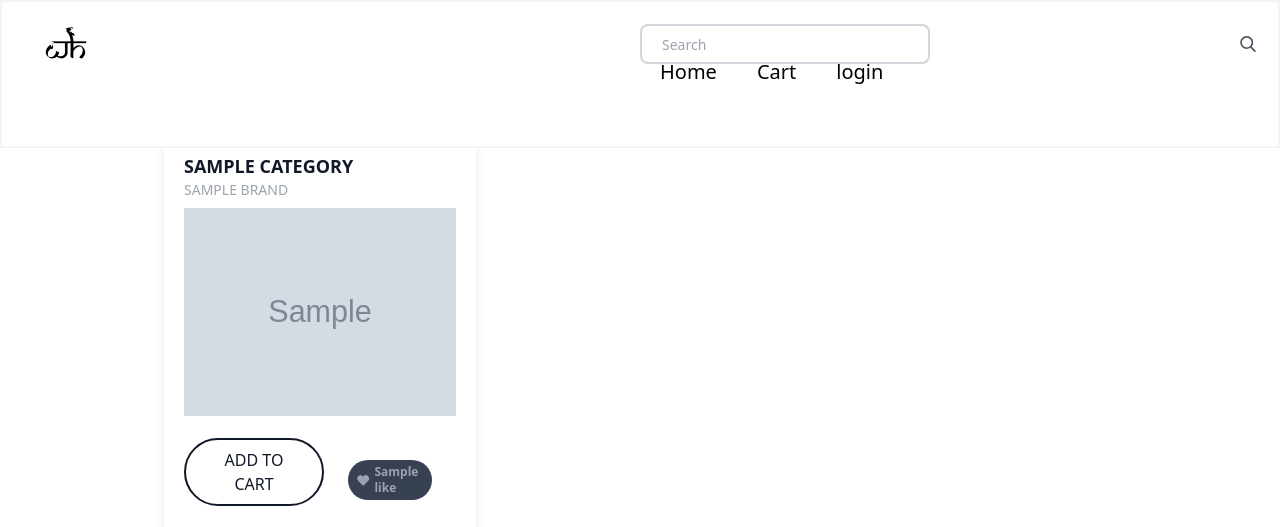
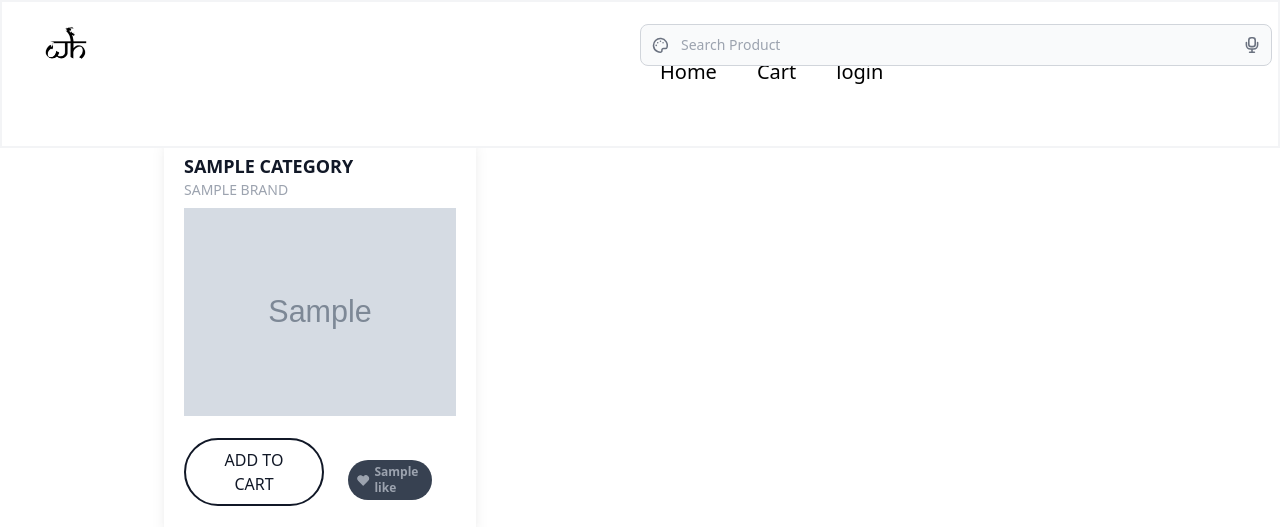
Before and after one commit to ChiragRohada7020/WhiteHouse, a Flask app: page /fashion in a window 1280 px wide. Shown: the top 527 px of the page. Run offline with Flask 3, Linux system fonts and the light colour scheme; grey boxes marked "Sample" are stand-in pictures; a database or web service that is not in the repository returns one stand-in record (values such as "Sample title").

Commit message:
like implement

```diff
--- a/app.py
+++ b/app.py
@@ -74,7 +74,18 @@ def cart():
         email = session.get('user_id')
         name = session.get('name')
 
+
+
+
         if id:
+
+
+            result1=mydb.User.find({"email":email},{"cart":1})
+            for i in result1:
+                for j in i["cart"]:
+                    if j==id:
+                        return {"res":"ok"}
+
             result = mydb.User.update_one(
             {'email': email},
             {'$push': {'cart': id}}
--- a/static/css/output.css
+++ b/static/css/output.css
@@ -912,6 +912,10 @@ video {
   margin-inline-start: 0.5rem;
 }
 
+.mb-1 {
+  margin-bottom: 0.25rem;
+}
+
 .block {
   display: block;
 }
--- a/templates/fashion.html
+++ b/templates/fashion.html
@@ -43,21 +43,22 @@
     </nav>
 
 
-    <form class="  fixed top-4 right-0 pr-2 z-50 w-2/4" action="{{ url_for('fashion') }}" method="GET">
-        <div class="pt-2 relative mx-auto text-gray-600">
-            <input  id="search1" class="border-2 border-gray-300 bg-white h-10 px-5 pr-16 rounded-lg text-sm focus:outline-none"
-              type="search" name="search" placeholder="Search">
-            <button type="submit" class="absolute right-0 top-0 mt-5 mr-4">
-              <svg class="text-gray-600 h-4 w-4 fill-current" xmlns="http://www.w3.org/2000/svg"
-                xmlns:xlink="http://www.w3.org/1999/xlink" version="1.1" id="Capa_1" x="0px" y="0px"
-                viewBox="0 0 56.966 56.966" style="enable-background:new 0 0 56.966 56.966;" xml:space="preserve"
-                width="512px" height="512px">
-                <path
-                  d="M55.146,51.887L41.588,37.786c3.486-4.144,5.396-9.358,5.396-14.786c0-12.682-10.318-23-23-23s-23,10.318-23,23  s10.318,23,23,23c4.761,0,9.298-1.436,13.177-4.162l13.661,14.208c0.571,0.593,1.339,0.92,2.162,0.92  c0.779,0,1.518-0.297,2.079-0.837C56.255,54.982,56.293,53.08,55.146,51.887z M23.984,6c9.374,0,17,7.626,17,17s-7.626,17-17,17  s-17-7.626-17-17S14.61,6,23.984,6z" />
-              </svg>
+    <form class="flex items-center fixed top-4 right-0 pr-2 mt-2 z-50 w-2/4" action="{{ url_for('fashion') }}" method="GET">
+        <label for="voice-search" class="sr-only">Search</label>
+        <div class="relative w-full">
+            <div class="absolute inset-y-0 start-0 flex items-center ps-3 pointer-events-none">
+                <svg class="w-4 h-4 text-gray-500 dark:text-gray-400" aria-hidden="true" xmlns="http://www.w3.org/2000/svg" fill="none" viewBox="0 0 21 21">
+                    <path stroke="currentColor" stroke-linecap="round" stroke-linejoin="round" stroke-width="2" d="M11.15 5.6h.01m3.337 1.913h.01m-6.979 0h.01M5.541 11h.01M15 15h2.706a1.957 1.957 0 0 0 1.883-1.325A9 9 0 1 0 2.043 11.89 9.1 9.1 0 0 0 7.2 19.1a8.62 8.62 0 0 0 3.769.9A2.013 2.013 0 0 0 13 18v-.857A2.034 2.034 0 0 1 15 15Z"/>
+                </svg>
+            </div>
+            <input type="text" id="voice-search" class="bg-gray-50 border border-gray-300 text-gray-900 text-sm rounded-lg focus:ring-blue-500 focus:border-blue-500 block w-full ps-10 p-2.5  " placeholder="Search Product" required>
+            <button type="button" class="absolute inset-y-0 end-0 flex items-center pe-3">
+                <svg class="w-4 h-4 text-gray-500 dark:text-gray-400 hover:text-gray-900 dark:hover:text-white" aria-hidden="true" xmlns="http://www.w3.org/2000/svg" fill="none" viewBox="0 0 16 20">
+                    <path stroke="currentColor" stroke-linecap="round" stroke-linejoin="round" stroke-width="2" d="M15 7v3a5.006 5.006 0 0 1-5 5H6a5.006 5.006 0 0 1-5-5V7m7 9v3m-3 0h6M7 1h2a3 3 0 0 1 3 3v5a3 3 0 0 1-3 3H7a3 3 0 0 1-3-3V4a3 3 0 0 1 3-3Z"/>
+                </svg>
             </button>
+        </div>
 
-          </div>
     </form>
 
 
```
Also changed, not shown: templates/cart.html (+60 -28 lines), templates/index.html (+6 -4 lines).
